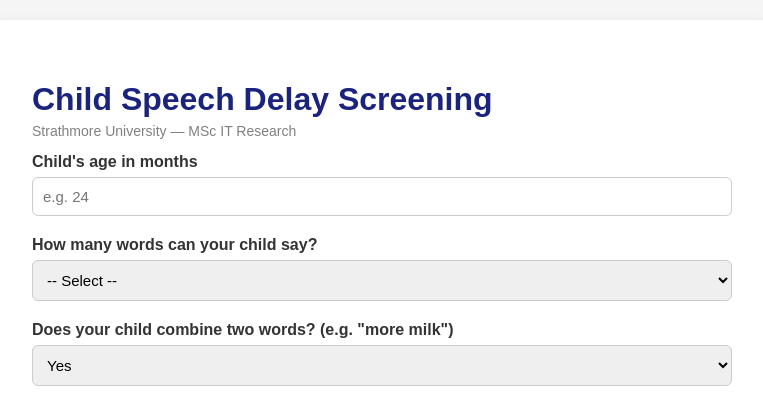
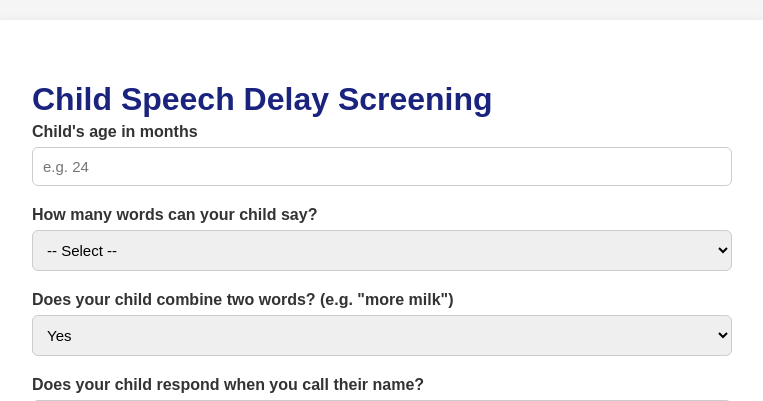
Before and after one commit to JosphineNyokabi/Speech-Delay-App, a Flask app: page / in a window 1280 px wide. Shown: the top 401 px of the page, without its empty margins (258-1021 px from the left). Run offline with Flask 3, Linux system fonts and the light colour scheme; parts of the project's set-up code (start-up, migrations or seed data) failed here and were passed over.

Commit message:
update index.html

```diff
--- a/Templates/index.html
+++ b/Templates/index.html
@@ -10,7 +10,6 @@
 <div class="container">
 
     <h1>Child Speech Delay Screening</h1>
-    <p class="subtitle">Strathmore University — MSc IT Research</p>
 
     <!-- FORM SECTION -->
     <div id="form-section">
```
Also changed, not shown: chart3_who_milestones.png.
